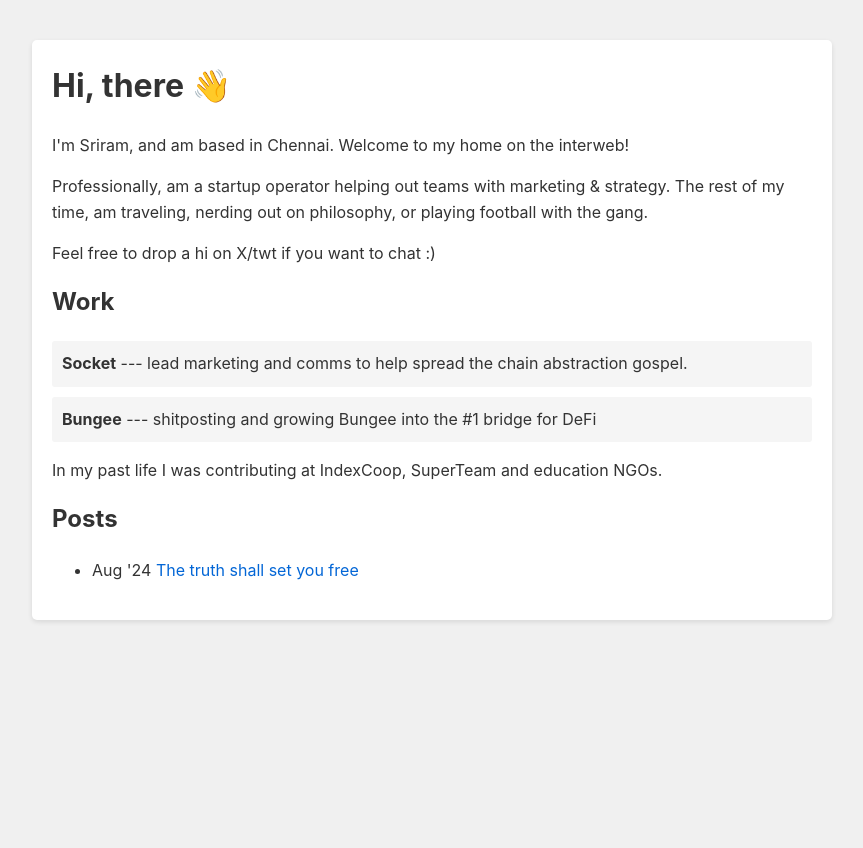
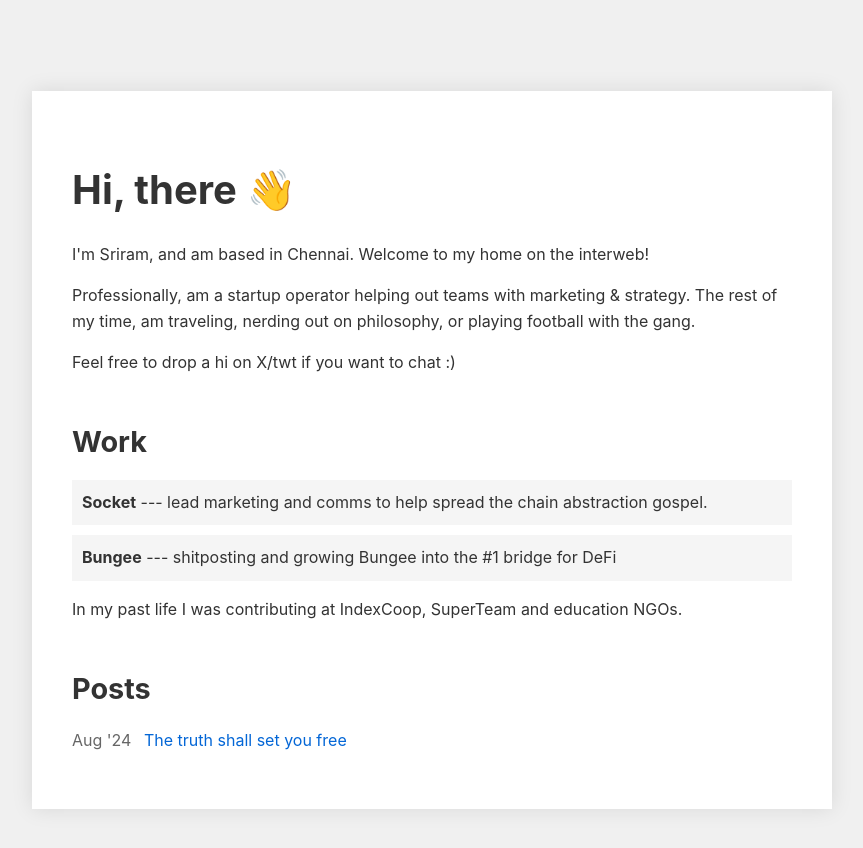
Before and after one commit to sriramvas/sriramvas.github.io, a Jekyll site: the page built from index.html, in a window 1280 px wide. Shown: the top 848 px of the page, without its empty margins (208-1071 px from the left). Built offline with Jekyll 4.4.1, drawn with Linux system fonts in a browser that asks for light colours.

Commit message:
Update default.html

```diff
--- a/_layouts/default.html
+++ b/_layouts/default.html
@@ -4,32 +4,7 @@
     <meta charset="UTF-8">
     <meta name="viewport" content="width=device-width, initial-scale=1.0">
     <title>{{ site.title }}</title>
-    <style>
-        body {
-            font-family: -apple-system, BlinkMacSystemFont, 'Segoe UI', Roboto, Oxygen, Ubuntu, Cantarell, 'Open Sans', 'Helvetica Neue', sans-serif;
-            line-height: 1.6;
-            color: #333;
-            max-width: 800px;
-            margin: 40px auto;
-            padding: 0 10px;
-            background-color: #f0f0f0;
-        }
-        .container {
-            background-color: white;
-            padding: 20px;
-            border-radius: 5px;
-            box-shadow: 0 2px 5px rgba(0,0,0,0.1);
-        }
-        h1, h2 { margin-top: 0; }
-        a { color: #0366d6; text-decoration: none; }
-        a:hover { text-decoration: underline; }
-        .work-item {
-            background-color: #f5f5f5;
-            padding: 10px;
-            margin-bottom: 10px;
-            border-radius: 3px;
-        }
-    </style>
+    <link rel="stylesheet" type="text/css" href="{{ '/assets/css/styles.css' | relative_url }}">
 </head>
 <body>
     <div class="container">
```
